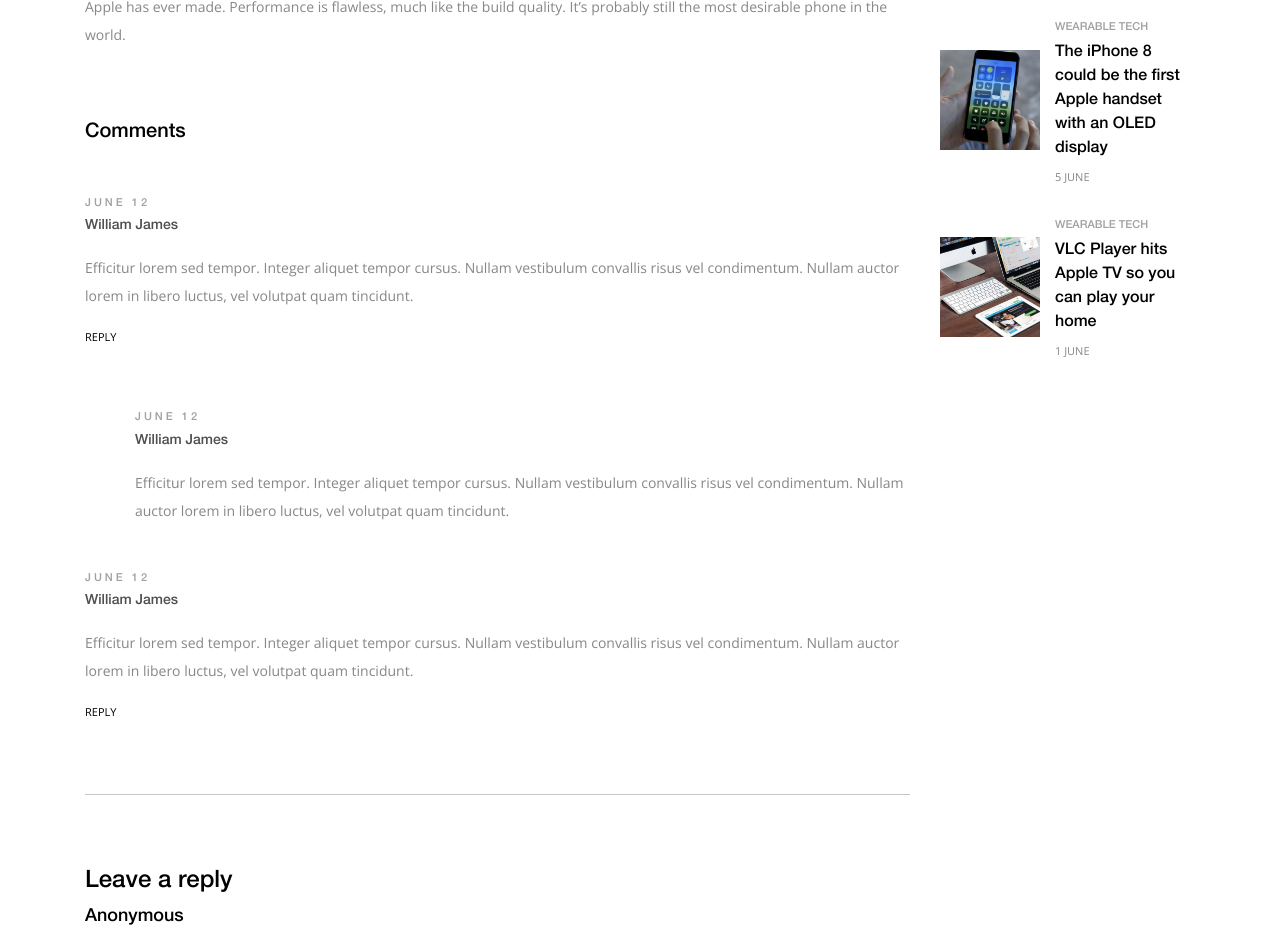
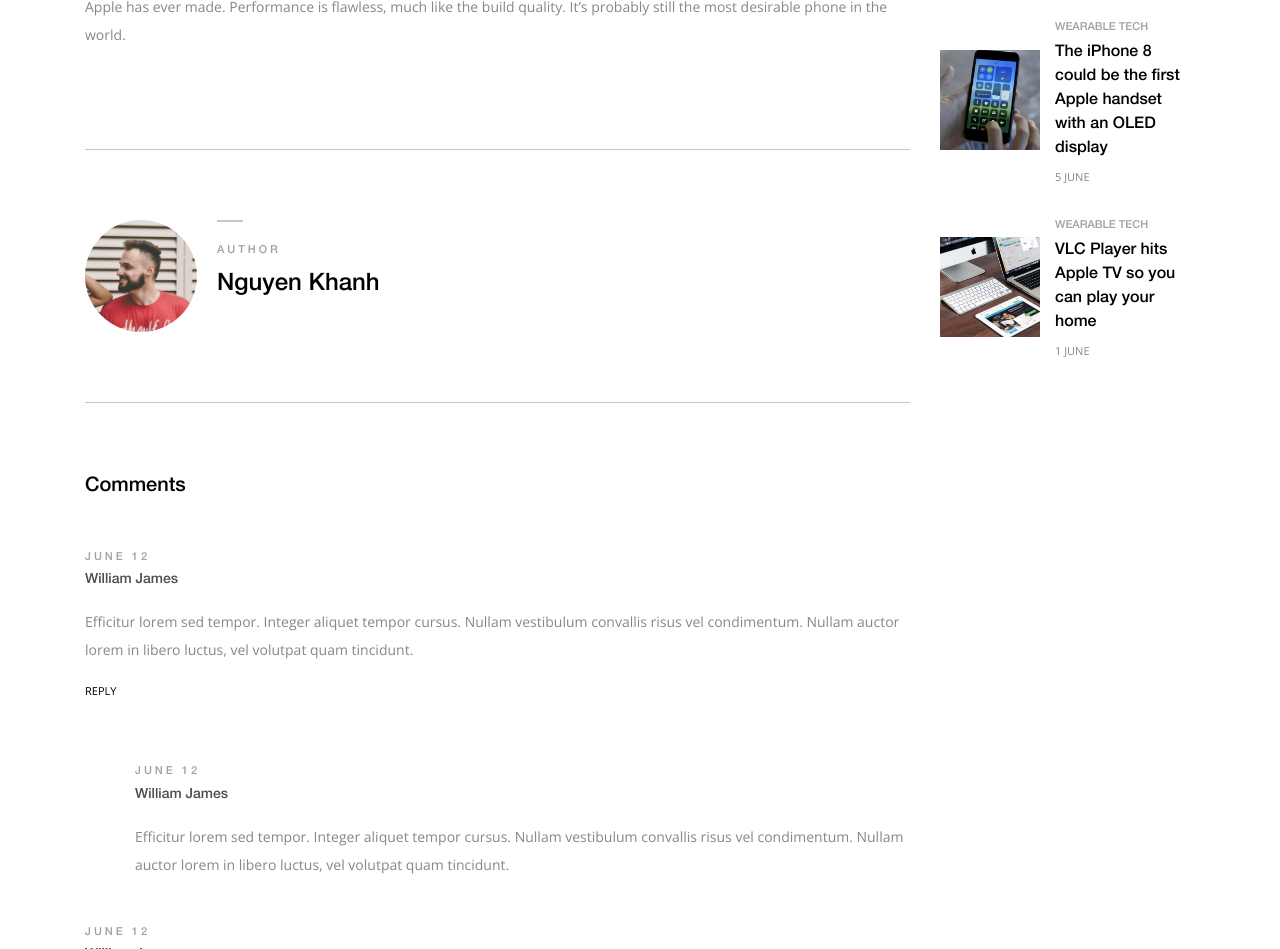
Before and after one commit to nkhanh3108/HCI_final_group8, a plain HTML site: page single-post.html in a window 1280 px wide. Shown: the part 1616-2565 px from the top of the page. Drawn offline with nearby package versions, Linux system fonts and the light colour scheme.

Commit message:
Pushing all after a pull

```diff
--- a/js/custom.js
+++ b/js/custom.js
@@ -19,4 +19,4 @@ $(document).ready(function () {
 });
 function exit(){
 	sessionStorage.clear();
-}
+};
--- a/single-post.html
+++ b/single-post.html
@@ -207,7 +207,17 @@
                             <p>The OLED display is outstanding and features like the totally secure Face ID unlock system make it the most futuristic phone Apple has ever made. Performance is flawless, much like the build quality. It’s probably still the most desirable phone in the world.</p>
 						</div>
                     </div>
-
+					<div class="blog-post-author mt-100 d-flex">
+                        <div class="author-thumbnail">
+                            <img src="img/bg-img/b6.jpg" alt="">
+                        </div>
+                        <div class="author-info">
+                            <div class="line"></div>
+                            <span class="author-role">Author</span>
+                            <h4><a href="#" class="author-name">Nguyen Khanh</a></h4>
+                            <p></p>
+                        </div>
+                    </div>
 
                     <!-- Comment Area Start -->
                     <div class="comment_area clearfix mt-70">
```
Also changed, not shown: login.html (+1 -1 lines).
